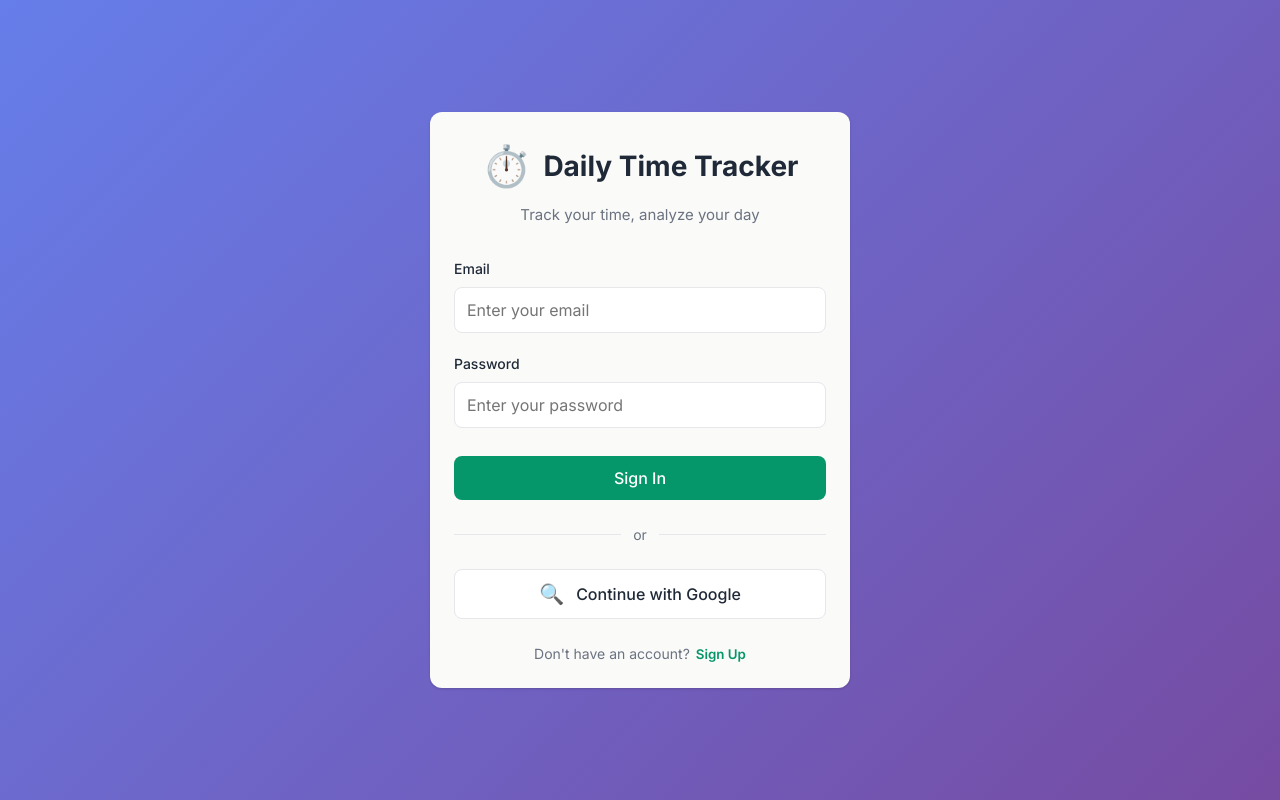
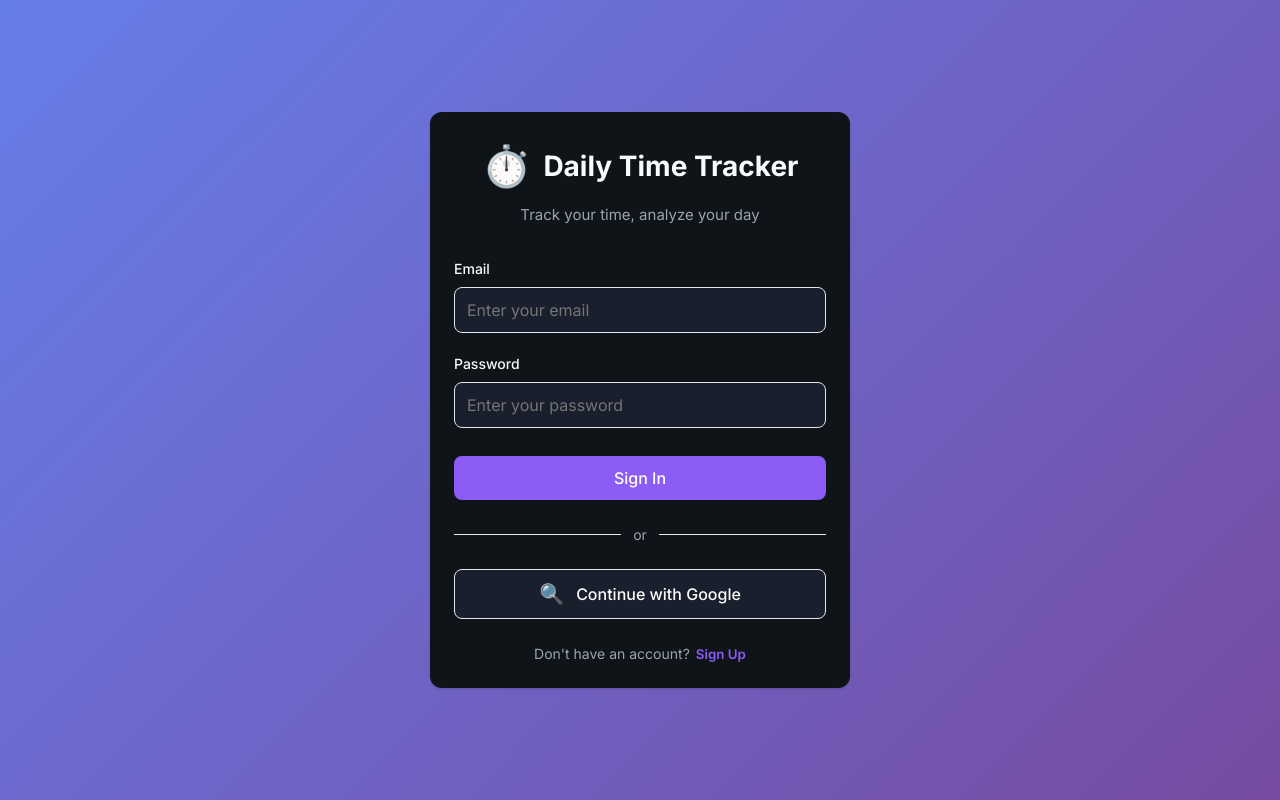
Before and after one commit to G-Kangutkar/Daily_Time_Tracking_Dashboard-Project, a React (Vite) app: page /login in a window 1280 px wide. Built offline with nearby package versions, Linux system fonts and the light colour scheme; no server answers.

Commit message:
Updated index.css

```diff
--- a/src/index.css
+++ b/src/index.css
@@ -5,13 +5,13 @@
 }
 
 :root {
- --primary: #059669;
---success: #10B981;
+--primary: #8B5CF6;
+--success: #14B8A6;
 --warning: #F59E0B;
---bg-primary: #FAFAF9;
---bg-secondary: #FFFFFF;
---text-primary: #1F2937;
---text-secondary: #6B7280;
+--bg-primary: #0F1419;
+--bg-secondary: #1A1F2E;
+--text-primary: #F9FAFB;
+--text-secondary: #9CA3AF;
   --border: #E5E7EB;
   --shadow: 0 1px 3px 0 rgba(0, 0, 0, 0.1), 0 1px 2px 0 rgba(0, 0, 0, 0.06);
   --shadow-lg: 0 10px 15px -3px rgba(0, 0, 0, 0.1), 0 4px 6px -2px rgba(0, 0, 0, 0.05);
```
